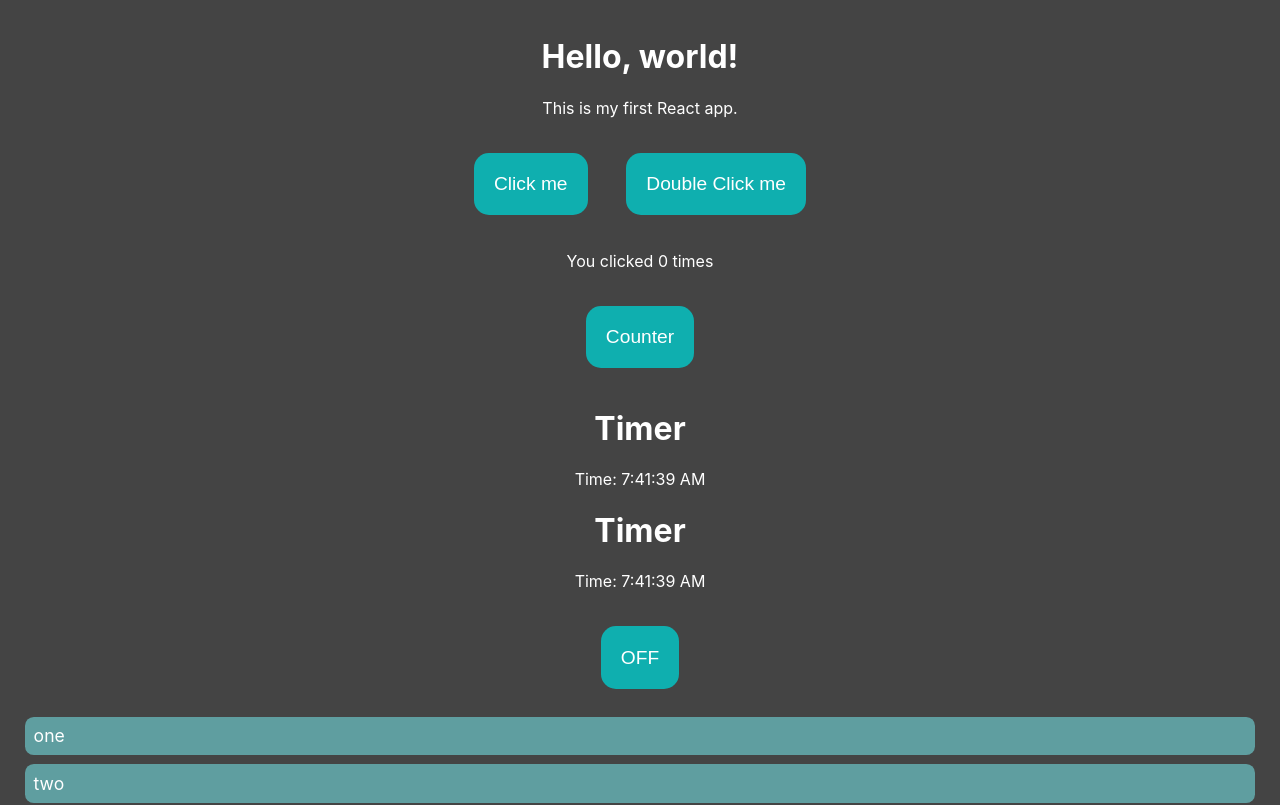
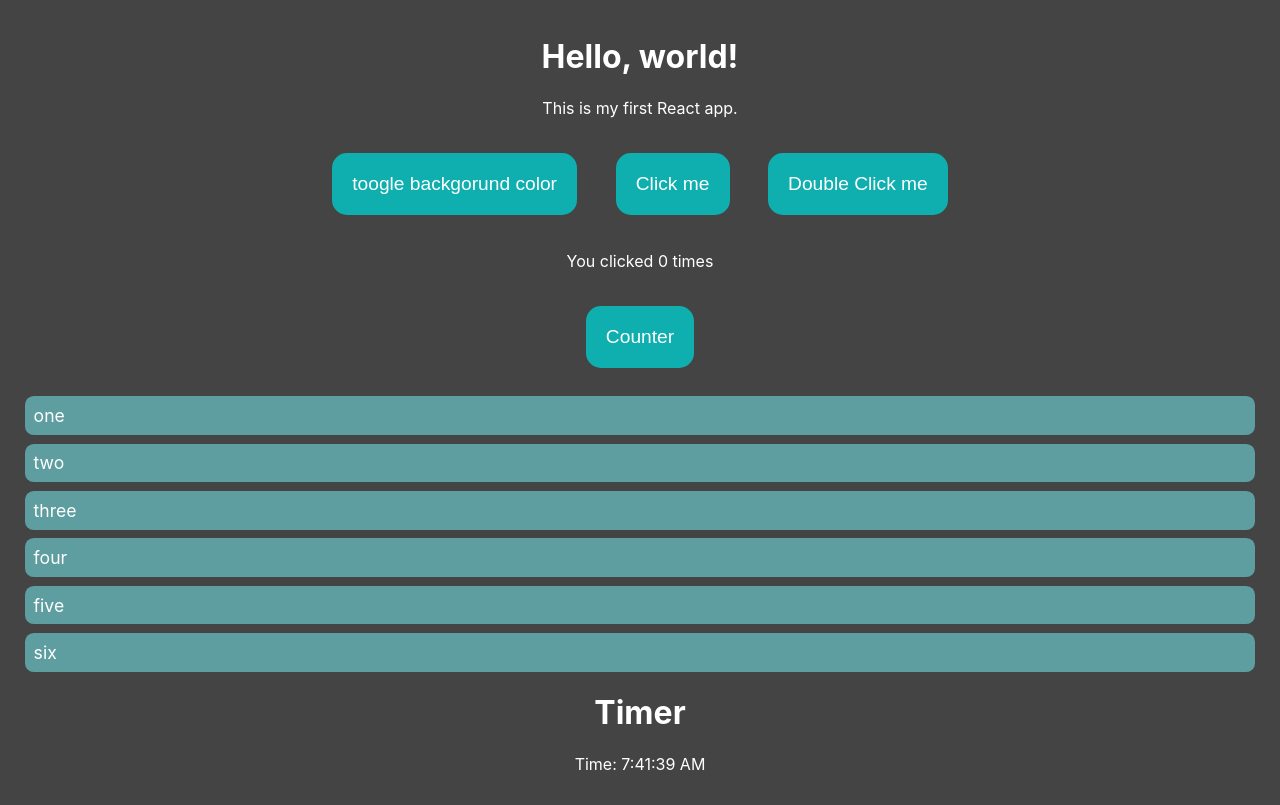
Before and after one commit to WillianChavez/my-app, a React (Create React App) app: page / in a window 1280 px wide. Shown: the top 805 px of the page. Built offline with nearby package versions, Linux system fonts and the light colour scheme.

Commit message:
use the React context

```diff
--- a/src/App.js
+++ b/src/App.js
@@ -4,8 +4,23 @@ import Counter from './components/counter.js'
 import Timer from './components/timer.js'
 import Toggle from './components/toggle.js'
 import List from './components/list.js'
+import { themes, themeContext, tooglerContext } from './themeContext.js'
+
 import './styles/App.css'
 export default class App extends React.Component {
+    constructor(props) {
+        super(props)
+
+        this.state = {
+            theme: themes.dark,
+            toggleTheme: () => {
+                this.setState((state) => ({
+                    theme: state.theme === themes.dark ? themes.light : themes.dark,
+                }))
+            },
+        }
+    }
+
     render() {
         const numbers = [
             { id: 1, value: 'one' },
@@ -19,13 +34,19 @@ export default class App extends React.Component {
             <div className="App">
                 <h1>Hello, world!</h1>
                 <p>This is my first React app.</p>
-                <Button text="Click me" />
-                <Button text="Double Click me" />
-                <Counter />
+                <themeContext.Provider value={this.state.theme}>
+                    <tooglerContext.Provider value={this.state.toggleTheme}>
+                        <Toggle />
+                    </tooglerContext.Provider>
+
+                    <Button text="Click me" />
+                    <Button text="Double Click me" />
+
+                    <Counter />
+
+                    <List numbers={numbers} />
+                </themeContext.Provider>
                 <Timer />
-                <Timer />
-                <Toggle />
-                <List numbers={numbers} />
             </div>
         )
     }
--- a/src/components/button.js
+++ b/src/components/button.js
@@ -1,5 +1,6 @@
 import React from 'react'
 import '../styles/button.css'
+import { themeContext } from '../themeContext'
 export default class Button extends React.Component {
     // utlizando bind
 
@@ -9,11 +10,10 @@ export default class Button extends React.Component {
     }
     handleClick(message, event) {
         this.showMessage(message)
-        console.dir(event.target.textContent)
     }
 
     showMessage(message) {
-        console.log('The message: ', message)
+        alert(message)
     }
 
     // Campos publicos
@@ -24,14 +24,13 @@ export default class Button extends React.Component {
 
     render() {
         return (
-            <>
-                {/* los parametros de los componentes se pasan como props en el constructor
-                    <Button text="Click me" />
-                    los parametros como event se pasan automaticamente utlizando bind} */}
-                <button className="button" onClick={this.handleClick.bind(this, 'hola')}>
-                    {this.props.text}
-                </button>
-            </>
+            <themeContext.Consumer>
+                {(theme) => (
+                    <button className={`button ${theme}`} onClick={this.handleClick.bind(this, 'hola')}>
+                        {this.props.text}
+                    </button>
+                )}
+            </themeContext.Consumer>
         )
     }
 }
--- a/src/components/counter.js
+++ b/src/components/counter.js
@@ -1,5 +1,6 @@
 import React from 'react'
 import '../styles/button.css'
+import { themeContext } from '../themeContext'
 
 // export default function Counter() {
 //     const [count, setCount] = React.useState(0)
@@ -31,12 +32,16 @@ export default class Counter extends React.Component {
 
     render() {
         return (
-            <div>
-                <p>You clicked {this.state.count} times</p>
-                <button onClick={this.handleClick} className="button">
-                    Counter
-                </button>
-            </div>
+            <themeContext.Consumer>
+                {(theme) => (
+                    <div>
+                        <p>You clicked {this.state.count} times</p>
+                        <button onClick={this.handleClick} className={`button ${theme}`}>
+                            Counter
+                        </button>
+                    </div>
+                )}
+            </themeContext.Consumer>
         )
     }
 }
--- a/src/components/list.js
+++ b/src/components/list.js
@@ -1,9 +1,10 @@
 import ListItem from './listItem.js'
 import '../styles/list.css'
+import { themeContext } from '../themeContext.js'
 
 export default function List(props) {
     const numbers = props.numbers
     const numberList = numbers.map((number) => <ListItem key={number.id} value={number.value} />)
 
-    return <ul className="list">{numberList}</ul>
+    return <themeContext.Consumer>{(theme) => <ul className={`list ${theme}`}>{numberList}</ul>}</themeContext.Consumer>
 }
--- a/src/components/toggle.js
+++ b/src/components/toggle.js
@@ -1,5 +1,6 @@
 import React from 'react'
 import '../styles/button.css'
+import { themeContext, tooglerContext } from '../themeContext'
 export default class Toggle extends React.Component {
     constructor(props) {
         super(props)
@@ -17,11 +18,17 @@ export default class Toggle extends React.Component {
 
     render() {
         return (
-            <div>
-                <button className="button" onClick={this.handleClick}>
-                    {this.state.isToggleOn ? 'ON' : 'OFF'}
-                </button>
-            </div>
+            <themeContext.Consumer>
+                {(theme) => (
+                    <tooglerContext.Consumer>
+                        {(toggleTheme) => (
+                            <button className={`button ${theme}`} onClick={toggleTheme}>
+                                toogle backgorund color
+                            </button>
+                        )}
+                    </tooglerContext.Consumer>
+                )}
+            </themeContext.Consumer>
         )
     }
 }
--- a/src/styles/button.css
+++ b/src/styles/button.css
@@ -1,8 +1,6 @@
 .button {
-    background-color: rgb(15, 175, 175);
     border: 1px solid transparent;
     appearance: none;
-    color: white;
     padding: 1em;
     font-size: 1.2rem;
     margin: 1em;
@@ -11,7 +9,15 @@
 }
 
 .button:hover {
-    background-color: #333;
-    border: 1px solid rgb(15, 175, 175);
     transform: scale(1.1);
 }
+
+.theme-dark {
+    background-color: rgb(15, 175, 175);
+    color: #fff;
+}
+
+.theme-light {
+    background-color: #fff;
+    color: #000;
+}
--- a/src/styles/list.css
+++ b/src/styles/list.css
@@ -3,13 +3,24 @@
     padding: 0;
     margin: 0;
     text-align: left;
+    background-color: transparent;
 }
 
 .listItem {
     padding: 0.5em;
     margin: 0.5em;
-    background-color: cadetblue;
 
     border-radius: 0.5em;
     font-size: 1.1rem;
+    transition: all 1s ease;
 }
+
+.theme-dark .listItem {
+    background-color: cadetblue;
+    color: #fff;
+}
+
+.theme-light .listItem {
+    background-color: #fff;
+    color: #000;
+}
--- /dev/null
+++ b/src/themeContext.js
@@ -0,0 +1,13 @@
+import React from 'react'
+export const themes = {
+    light: 'theme-light',
+    dark: 'theme-dark',
+}
+
+export const themeContext = React.createContext({
+    theme: themes.dark,
+})
+
+export const tooglerContext = React.createContext({
+    toggleTheme: () => {},
+})
```
